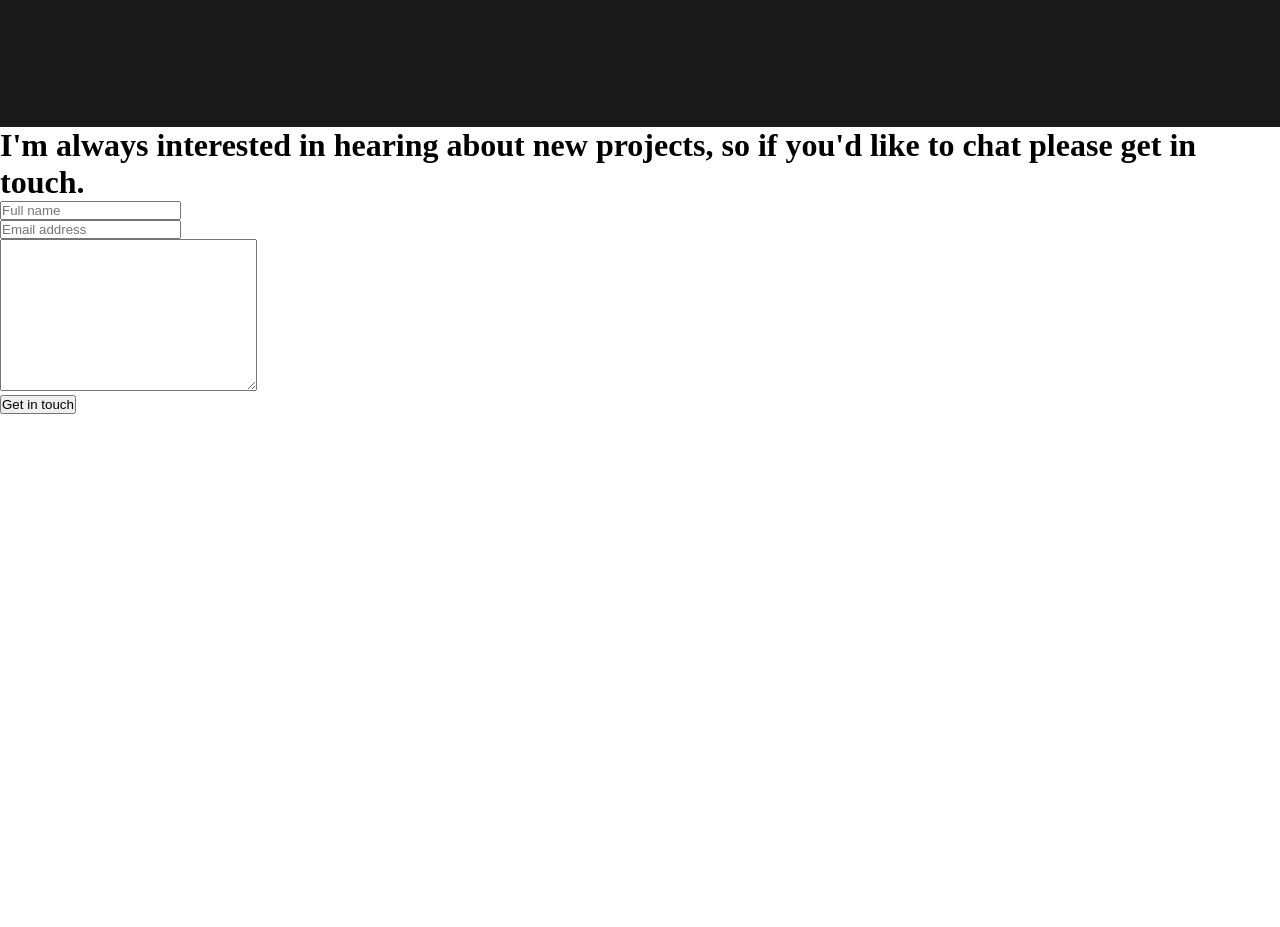
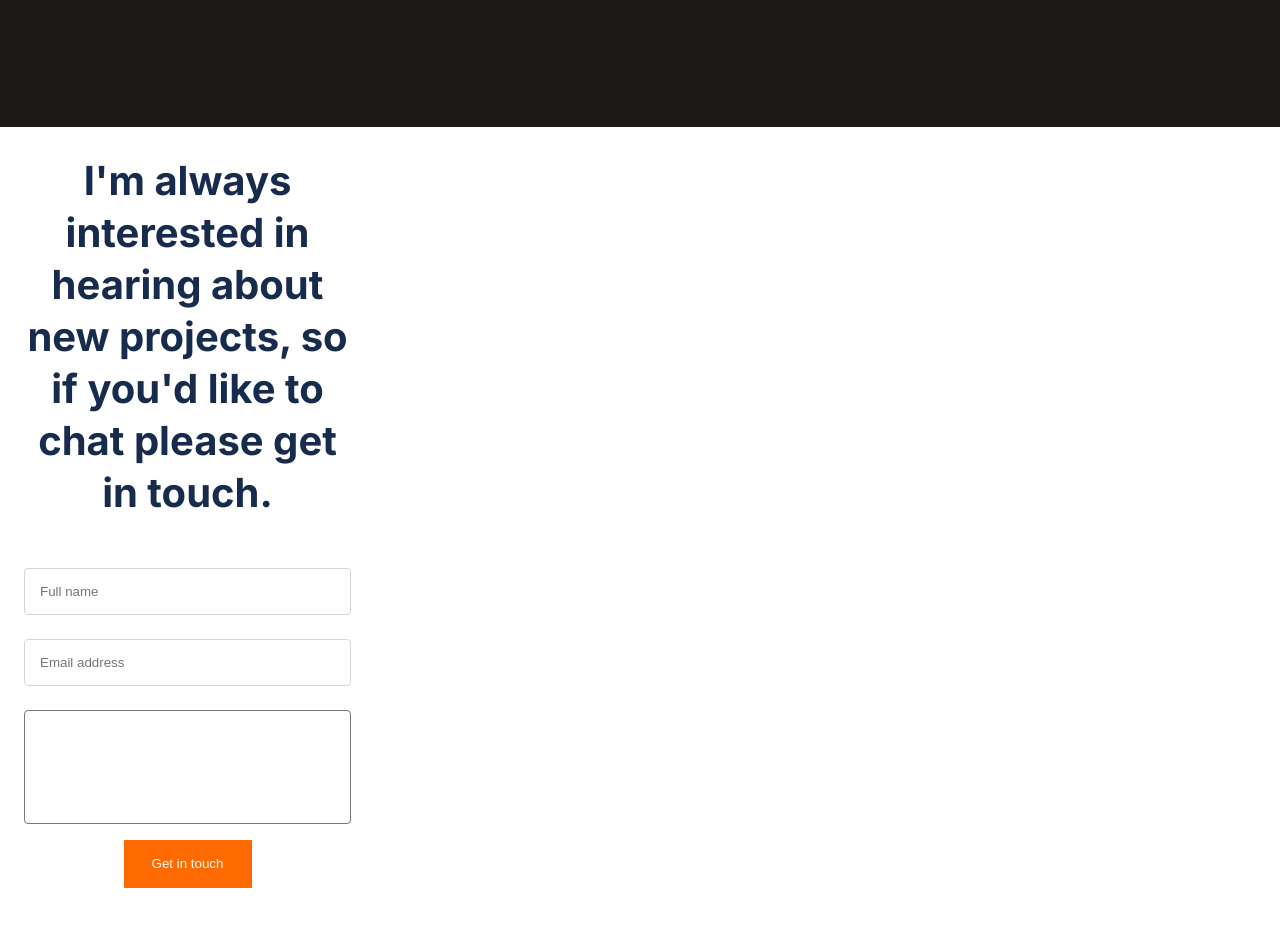
Before and after one commit to CollinsTatang/cr-training-contact-form, a website: page index.html in a window 1280 px wide. Shown: the part 6580-7507 px from the top of the page. Before the commit the page ends 6994 px from the top, so only its background shows below. Drawn offline with Linux system fonts and the light colour scheme.

Commit message:
Add style to contact form

```diff
--- a/css/main.css
+++ b/css/main.css
@@ -325,3 +325,73 @@ li {
 .skills {
   list-style: inside url("../media/svg/circle.svg");
 }
+
+.form-container {
+  display: flex;
+  flex-direction: column;
+  align-items: flex-start;
+  padding: 4px 24px;
+}
+
+.form-container h1 {
+  width: 327px;
+  height: 363px;
+  font-family: Inter, Arial, Helvetica, sans-serif;
+  font-style: normal;
+  font-weight: bold;
+  font-size: 40px;
+  line-height: 52px;
+  text-align: center;
+  color: #172b4d;
+  margin: 24px auto;
+}
+
+.form-group {
+  display: flex;
+  flex-direction: column;
+  align-items: center;
+  padding: 0;
+  margin: 38px auto;
+}
+
+.form-control input {
+  width: 327px;
+  padding: 15px;
+  background: #fff;
+  border: 1px solid #d0d9d4;
+  box-sizing: border-box;
+  border-radius: 4px;
+  margin: 12px auto;
+}
+
+.form-control textarea {
+  width: 327px;
+  height: 114px;
+  background: #fff;
+  box-sizing: border-box;
+  border-radius: 4px;
+  padding: 12px;
+  margin: 12px auto;
+  font-family: Inter, Arial, Helvetica, sans-serif;
+  font-style: normal;
+  font-weight: normal;
+  font-size: 15px;
+  line-height: 24px;
+  color: #091e42;
+  resize: none;
+}
+
+.form-button {
+  border: none;
+  color: #fff;
+  background-color: #ff6b00;
+  padding: 15px;
+  width: 128px;
+  height: 48px;
+}
+
+.form-button:hover {
+  border: #ff6b00;
+  color: #ff6b00;
+  background: #fff5e1;
+}
```
